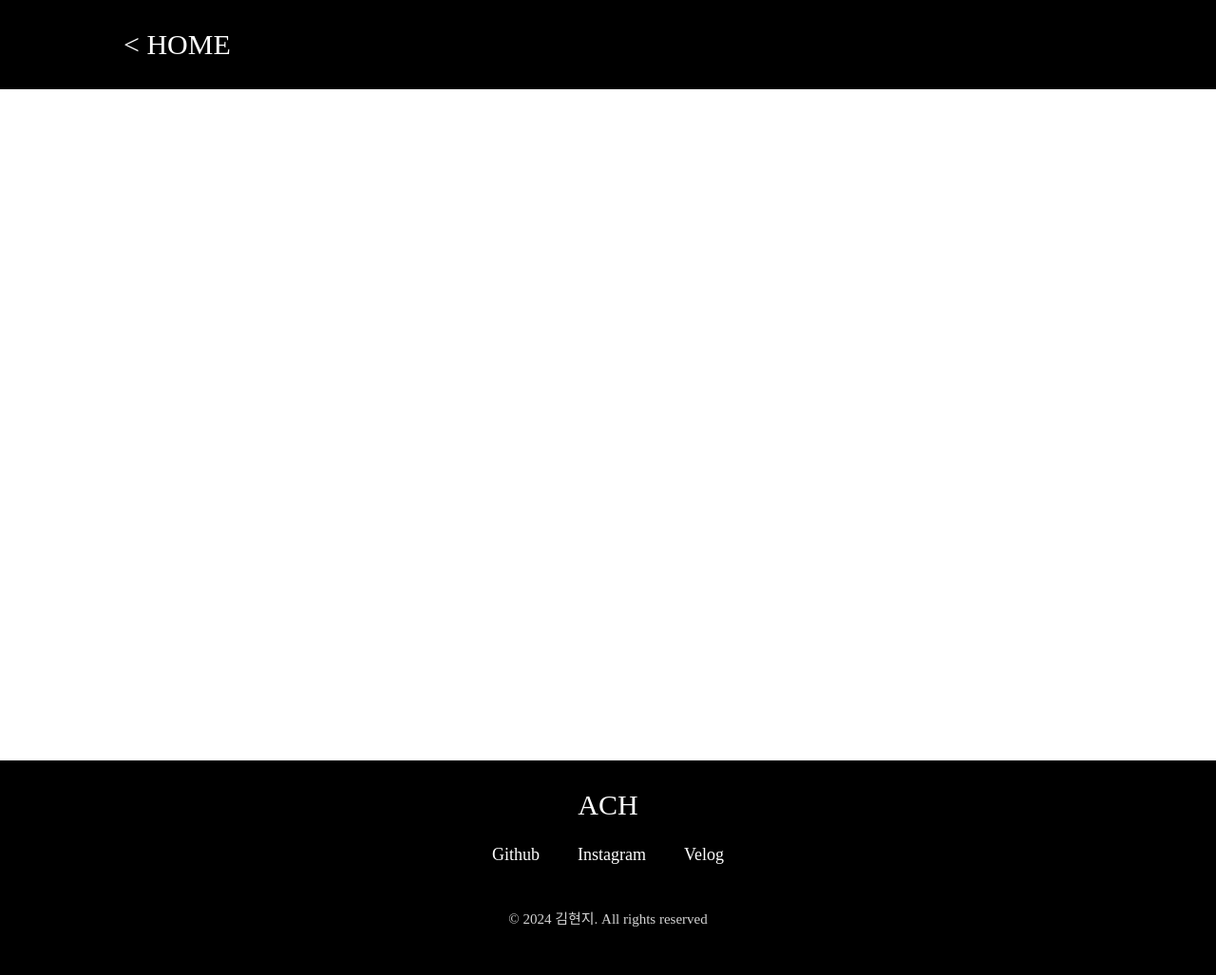
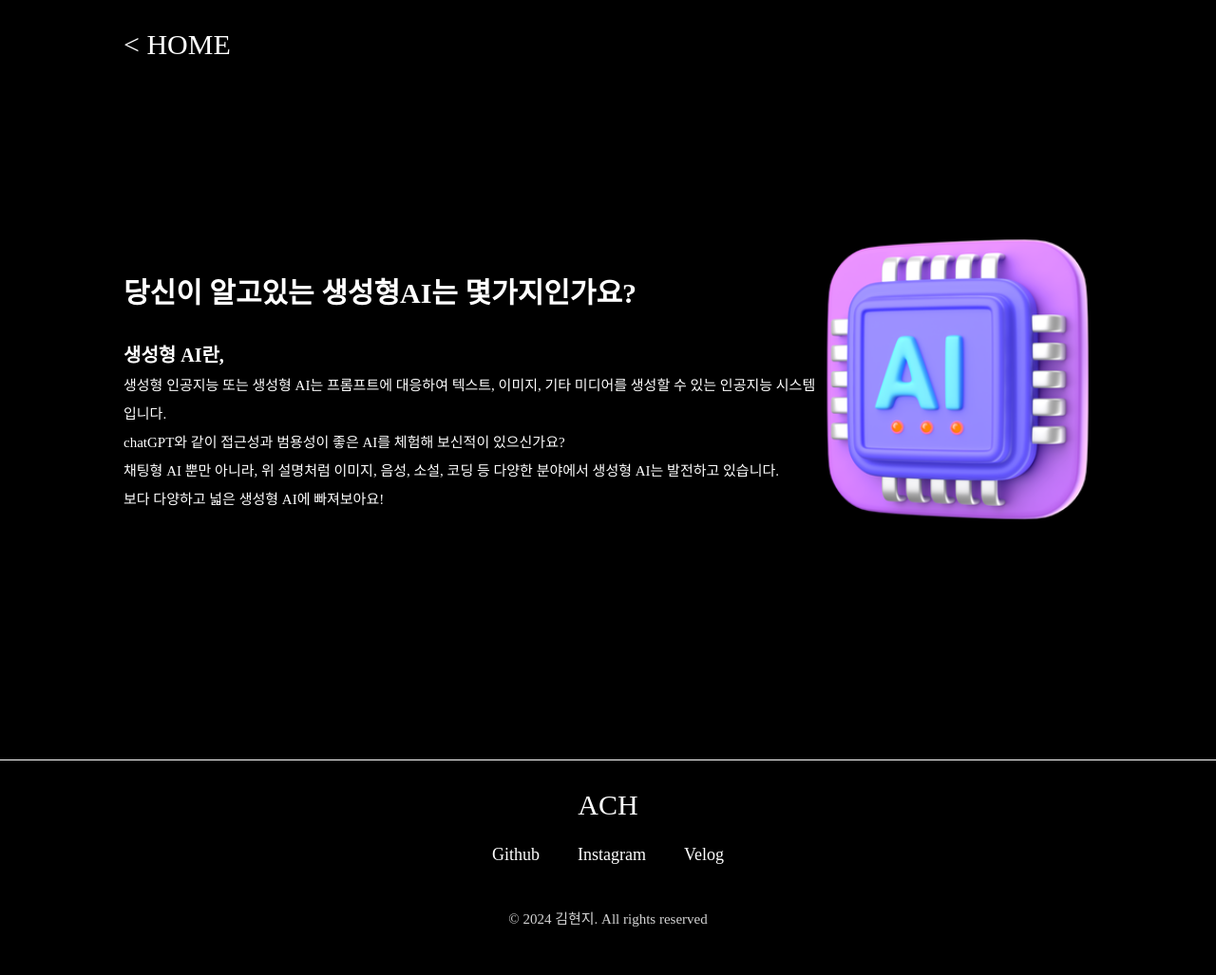
Before and after one commit to de-quei/NetworkProgramming_club_website, a Django app: page /ACH/ai_info/ in a window 1280 px wide. Shown: the whole page at 95% size. Run offline with Django 4.2, Linux system fonts and the light colour scheme.

Commit message:
ai_info > section1 완성

```diff
--- a/ACH/static/css/ai_info.css
+++ b/ACH/static/css/ai_info.css
@@ -31,6 +31,32 @@ nav a {
 section {
     height: 100vh;
 }
+
+/*섹션1*/
+.preface {
+    background-color: black;
+    color: white;
+    padding: 0 130px;
+    height: 100%;
+    display: flex;
+    align-items: center;
+    justify-content: space-between;
+}
+
+.description h1 {
+    font-size: 30px;
+    line-height: 100px;
+}
+
+.description p {
+    font-size: 15px;
+    line-height: 30px;
+}
+
+.preface img {
+    width: 300px;
+}
+
 
 /*푸터*/
 footer {
--- a/ACH/templates/ACH/ai_info.html
+++ b/ACH/templates/ACH/ai_info.html
@@ -13,7 +13,17 @@
     </nav>
 
     <section>
-
+        <div class="preface">
+            <div class="description">
+                <h1>당신이 알고있는 생성형AI는 몇가지인가요?</h1>
+                <p><strong style="font-size: 20px">생성형 AI란,</strong><br>생성형 인공지능 또는 생성형 AI는 프롬프트에 대응하여 텍스트, 이미지, 기타 미디어를 생성할 수 있는 인공지능 시스템입니다.<br>
+                chatGPT와 같이 접근성과 범용성이 좋은 AI를 체험해 보신적이 있으신가요?<br>
+                채팅형 AI 뿐만 아니라, 위 설명처럼 이미지, 음성, 소설, 코딩 등 다양한 분야에서 생성형 AI는 발전하고 있습니다.<br>
+                보다 다양하고 넓은 생성형 AI에 빠져보아요!
+                </p>
+            </div>
+            <img src="{% static "img/인공지능.png" %}">
+        </div>
     </section>
 
     <!--푸터-->
```
Also changed, not shown: ACH/static/img/인공지능.png (added).
